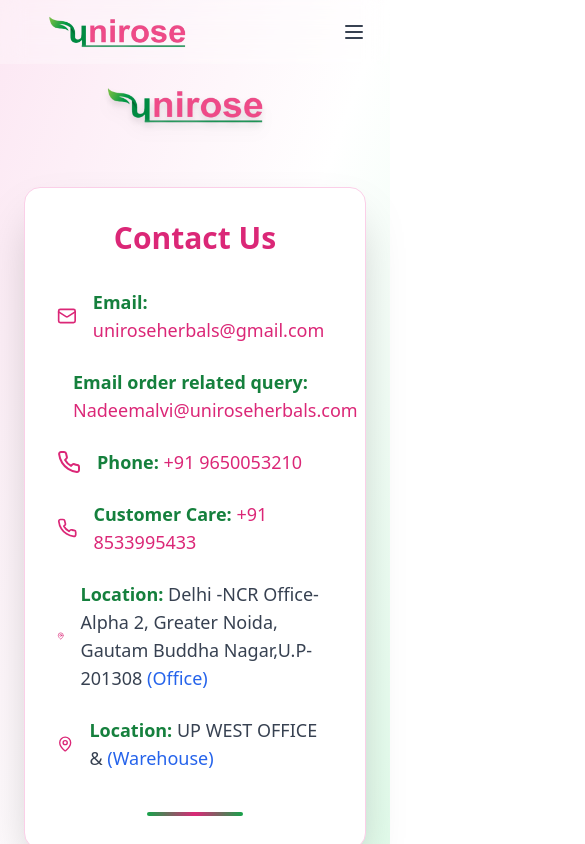
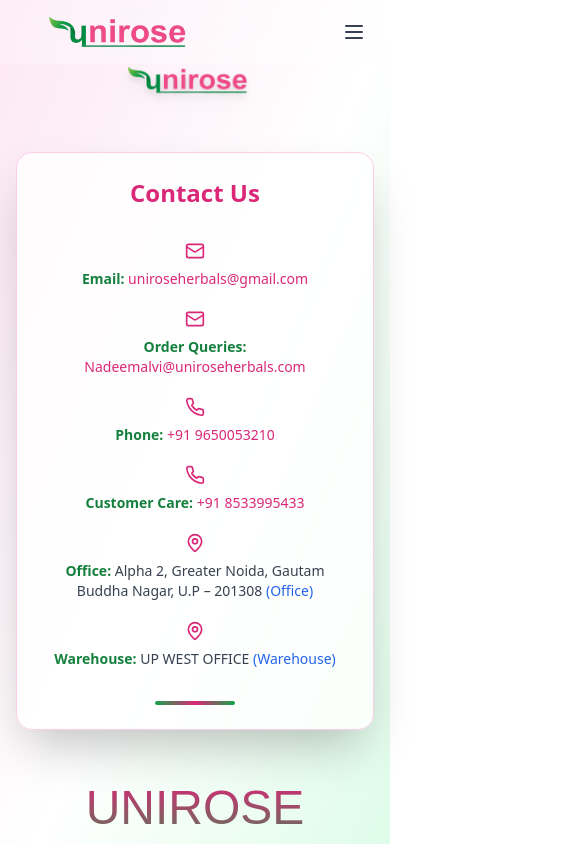
Before and after one commit to SUHAIL-ALVI/uniroseherbal, a Next.js app: page /About/AboutFooter in a window 390 px wide. Shown: the top 844 px of the page, 585 px wide, since content can reach past the window. Built offline with nearby package versions, Linux system fonts and the light colour scheme; a web font is replaced by a local one.

Commit message:
Refactor ContactSection layout and styling for improved responsiveness and clarity

```diff
--- a/app/(app)/About/AboutFooter/page.tsx
+++ b/app/(app)/About/AboutFooter/page.tsx
@@ -4,15 +4,14 @@
 import Image from "next/image";
 import { Mail, Phone, MapPin } from "lucide-react";
 
-
-
 const Big_Text = Big_Shoulders_Text({
   subsets: ["latin"],
   weight: ["300"],
 });
+
 export default function ContactSection() {
   return (
-    <section className="bg-gradient-to-br min-h-screen w-full from-pink-100 via-white to-green-100 py-16 px-6 md:px-20">
+    <section className="bg-gradient-to-br min-h-screen w-full from-pink-100 via-white to-green-100 py-12 px-4 sm:px-8 md:px-20">
       {/* Logo */}
       <motion.div
         initial={{ opacity: 0, y: -30 }}
@@ -23,67 +22,72 @@
         <Image
           src="/UniLogo.png"
           alt="Unirose Logo"
-          width={250}
-          height={100}
-          className="drop-shadow-lg"
+          width={200}
+          height={80}
+          className="drop-shadow-lg w-48 sm:w-56 md:w-64 h-auto"
         />
       </motion.div>
 
-      {/* Contact Info */}
-      <div className="max-w-3xl mx-auto bg-white rounded-2xl shadow-2xl p-8 md:p-12 border border-pink-200">
+      {/* Contact Info Card */}
+      <div className="max-w-3xl mx-auto bg-white/80 backdrop-blur-sm rounded-2xl shadow-2xl p-6 sm:p-8 md:p-12 border border-pink-200">
         <motion.h2
           initial={{ opacity: 0, y: -20 }}
           animate={{ opacity: 1, y: 0 }}
           transition={{ duration: 0.5 }}
-          className="text-3xl font-bold text-center mb-8 text-pink-600"
+          className="text-2xl sm:text-3xl font-bold text-center mb-8 text-pink-600"
         >
           Contact Us
         </motion.h2>
 
-        <div className="space-y-6 text-lg text-gray-700">
+        <div className="space-y-5 sm:space-y-6 text-sm sm:text-base text-gray-700">
+          {/* Email */}
           <motion.div
             initial={{ opacity: 0, x: -30 }}
             animate={{ opacity: 1, x: 0 }}
             transition={{ delay: 0.2 }}
-            className="flex items-center gap-4"
+            className="flex flex-col sm:flex-row items-center sm:items-start gap-2 sm:gap-4 text-center sm:text-left"
           >
-            <Mail className="text-pink-600 w-6 h-6" />
+            <Mail className="text-pink-600 w-5 h-5 sm:w-6 sm:h-6 shrink-0" />
             <p>
               <span className="font-semibold text-green-700">Email:</span>{" "}
               <a
                 href="mailto:uniroseherbals@gmail.com"
-                className="text-pink-600 hover:underline"
+                className="text-pink-600 hover:underline break-words"
               >
                 uniroseherbals@gmail.com
               </a>
             </p>
           </motion.div>
 
+          {/* Order Email */}
           <motion.div
             initial={{ opacity: 0, x: -30 }}
             animate={{ opacity: 1, x: 0 }}
-            transition={{ delay: 0.2 }}
-            className="flex items-center gap-4"
+            transition={{ delay: 0.25 }}
+            className="flex flex-col sm:flex-row items-center sm:items-start gap-2 sm:gap-4 text-center sm:text-left"
           >
-            <Mail className="text-pink-600 w-6 h-6" />
+            <Mail className="text-pink-600 w-5 h-5 sm:w-6 sm:h-6 shrink-0" />
             <p>
-              <span className="font-semibold text-green-700">Email order related query:</span>{" "}
+              <span className="font-semibold text-green-700">
+                Order Queries:
+              </span>{" "}
               <a
                 href="mailto:Nadeemalvi@uniroseherbals.com"
-                className="text-pink-600 hover:underline"
+                className="text-pink-600 hover:underline break-words"
               >
                 Nadeemalvi@uniroseherbals.com
               </a>
             </p>
           </motion.div>
 
+          {/* Phone */}
           <motion.div
             initial={{ opacity: 0, x: 30 }}
             animate={{ opacity: 1, x: 0 }}
             transition={{ delay: 0.3 }}
-            className="flex items-center gap-4"
+            className="flex flex-col sm:flex-row items-center sm:items-start gap-2 sm:gap-4 text-center sm:text-left"
           >
-            <Phone className="text-pink-600 w-6 h-6" />
+            <Phone className="text-pink-600 w-5 h-5 sm:w-6 sm:h-6 shrink-0" />
             <p>
               <span className="font-semibold text-green-700">Phone:</span>{" "}
               <a
@@ -95,15 +99,18 @@
             </p>
           </motion.div>
 
+          {/* Customer Care */}
           <motion.div
             initial={{ opacity: 0, x: 30 }}
             animate={{ opacity: 1, x: 0 }}
-            transition={{ delay: 0.3 }}
-            className="flex items-center gap-4"
+            transition={{ delay: 0.35 }}
+            className="flex flex-col sm:flex-row items-center sm:items-start gap-2 sm:gap-4 text-center sm:text-left"
           >
-            <Phone className="text-pink-600 w-6 h-6" />
+            <Phone className="text-pink-600 w-5 h-5 sm:w-6 sm:h-6 shrink-0" />
             <p>
-              <span className="font-semibold text-green-700">Customer Care:</span>{" "}
+              <span className="font-semibold text-green-700">
+                Customer Care:
+              </span>{" "}
               <a
                 href="tel:+918533995433"
                 className="text-pink-600 hover:underline"
@@ -113,54 +120,56 @@
             </p>
           </motion.div>
 
-
+          {/* Office */}
           <motion.div
             initial={{ opacity: 0, x: -30 }}
             animate={{ opacity: 1, x: 0 }}
             transition={{ delay: 0.4 }}
-            className="flex items-center gap-4"
+            className="flex flex-col sm:flex-row items-center sm:items-start gap-2 sm:gap-4 text-center sm:text-left"
           >
-            <MapPin className="text-pink-600 w-6 h-6" />
+            <MapPin className="text-pink-600 w-5 h-5 sm:w-6 sm:h-6 shrink-0" />
             <p>
-              <span className="font-semibold text-green-700">Location:</span>{" "}
-              Delhi -NCR Office- Alpha 2, Greater Noida, Gautam Buddha Nagar,U.P-201308  <span className="text-blue-600">(Office)</span>
+              <span className="font-semibold text-green-700">Office:</span>{" "}
+              Alpha 2, Greater Noida, Gautam Buddha Nagar, U.P – 201308{" "}
+              <span className="text-blue-600">(Office)</span>
             </p>
           </motion.div>
 
-
+          {/* Warehouse */}
           <motion.div
             initial={{ opacity: 0, x: -30 }}
             animate={{ opacity: 1, x: 0 }}
-            transition={{ delay: 0.4 }}
-            className="flex items-center gap-4"
+            transition={{ delay: 0.45 }}
+            className="flex flex-col sm:flex-row items-center sm:items-start gap-2 sm:gap-4 text-center sm:text-left"
           >
-            <MapPin className="text-pink-600 w-6 h-6" />
+            <MapPin className="text-pink-600 w-5 h-5 sm:w-6 sm:h-6 shrink-0" />
             <p>
-              <span className="font-semibold text-green-700">Location:</span>{" "}
-              UP WEST OFFICE & {" "}<span className="text-blue-600">(Warehouse)</span>
+              <span className="font-semibold text-green-700">Warehouse:</span>{" "}
+              UP WEST OFFICE <span className="text-blue-600">(Warehouse)</span>
             </p>
           </motion.div>
         </div>
 
-        {/* Decorative animation */}
+        {/* Decorative line */}
         <motion.div
           initial={{ scale: 0 }}
           animate={{ scale: 1 }}
           transition={{ delay: 0.6, type: "spring", stiffness: 150 }}
-          className="mt-10 flex justify-center"
+          className="mt-8 flex justify-center"
         >
-          <div className="w-24 h-1 bg-gradient-to-r from-green-600 via-pink-600 to-green-600 rounded-full" />
+          <div className="w-20 h-1 bg-gradient-to-r from-green-600 via-pink-600 to-green-600 rounded-full" />
         </motion.div>
       </div>
+
+      {/* Title */}
       <h1
-        className={`${Big_Text.className} grid md:grid-cols-2 gap-0 bg-gradient-to-b from-pink-600 to-white bg-clip-text text-transparent text-center text-bold text-9xl mx-auto`}
+        className={`${Big_Text.className} text-center font-bold mt-12 text-transparent bg-clip-text bg-gradient-to-b from-pink-600 to-green-600 text-5xl sm:text-6xl md:text-8xl leading-tight`}
       >
         UNIROSE{" "}
-        <span className="bg-gradient-to-b  from-green-600 hidden md:block to-white bg-clip-text text-transparent ">
+        <span className="block text-3xl sm:text-5xl md:text-6xl bg-gradient-to-b from-green-600 to-pink-600 bg-clip-text text-transparent">
           HERBALS
         </span>
       </h1>
     </section>
-
   );
 }
```
